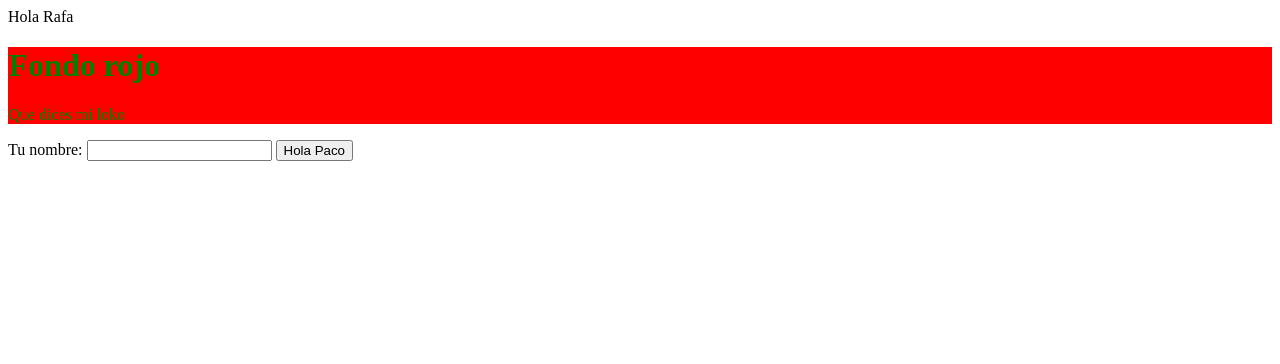
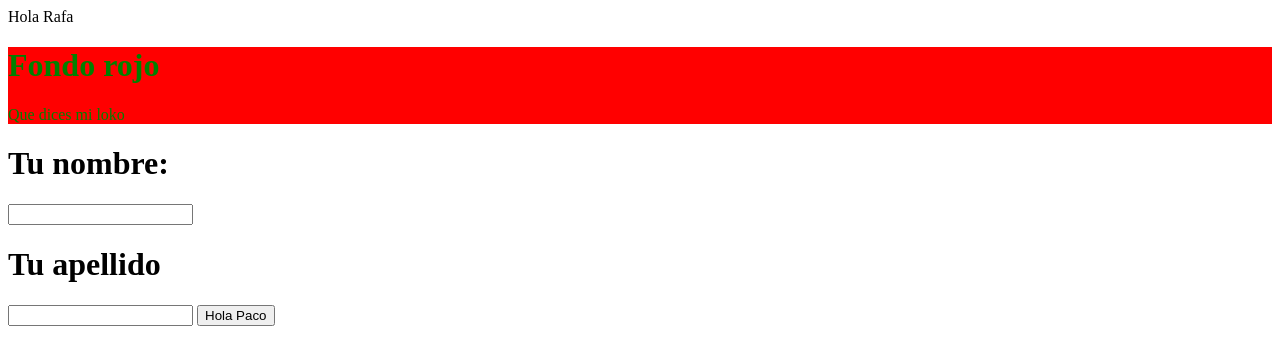
Before and after one commit to ikersbg/Daw_Prueba, a plain HTML site: page index.html in a window 1280 px wide. Drawn offline with Linux system fonts and the light colour scheme.

Commit message:
Finalizado formulario de contacto

```diff
--- a/index.html
+++ b/index.html
@@ -13,8 +13,10 @@ Hola Rafa
         <p>Que dices mi loko</p>
     </div>
     <form>
-        Tu nombre:
+        <h1>Tu nombre:</h1>
         <input type="text" name="nombre">
+        <h1>Tu apellido</h1>
+        <input type="text" name="apellido">
         <button type="submit" name="Enviar">
 
     </form>
```
